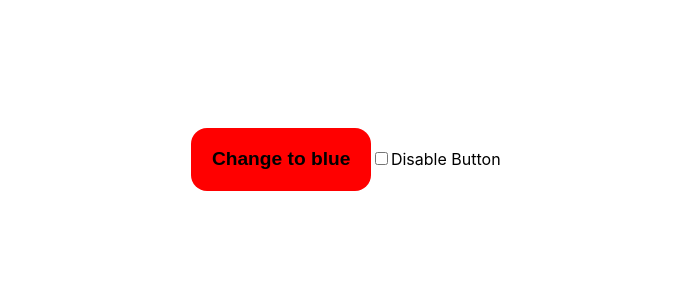
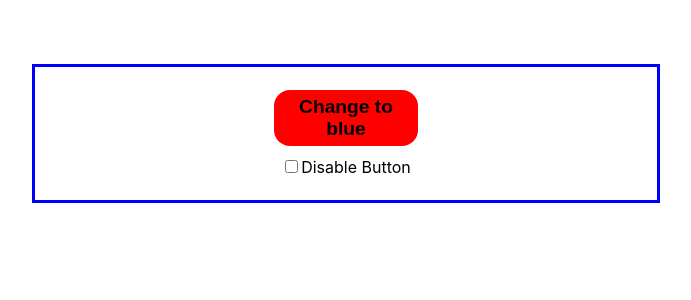
Before and after one commit to JK1320/color-button-react-testing, a React (Create React App) app: page / in a window 1280 px wide. Shown: the top 300 px of the page, without its empty margins (294-985 px from the left). Built offline with nearby package versions, Linux system fonts and the light colour scheme.

Commit message:
added css for app

```diff
--- a/src/App.css
+++ b/src/App.css
@@ -1,13 +1,25 @@
 .App {
   text-align: center;
-  margin: 10%;
+  margin: auto;
+  padding: 2%;
+  display: flex;
+  flex-direction: column;
+  align-items: center;
+  border: 0.2rem solid blue;
+  width: 50%;
 }
 
 .App button {
-  padding: 2%;
+  padding: 1%;
   font-size: 1.2rem;
   font-weight: 800;
   border: none;
   border-radius: 1rem;
   cursor: pointer;
+  width: 25%;
+  margin-bottom: 2%;
 }
+
+.App button:disabled {
+  cursor: default;
+}
--- a/src/App.js
+++ b/src/App.js
@@ -11,19 +11,21 @@ const newButtonColor = buttonColor === 'red' ? 'blue' : 'red';
     <div className="App">
       <button
         onClick={() => setButtonColor(newButtonColor)}
-        style={{ backgroundColor: disabled ? 'gray' : buttonColor }}
+        style={{ backgroundColor: disabled ? "gray" : buttonColor }}
         disabled={disabled}
       >
         Change to {newButtonColor}
       </button>
+      <div className="input-div">
         <input
           type="checkbox"
           id="disable-button-checkbox"
           defaultChecked={disabled}
-        aria-checked={disabled}    // for screen readers
+          aria-checked={disabled} // for screen readers
           onChange={(e) => setDisabled(e.target.checked)}
         />
         <label htmlFor="disable-button-checkbox">Disable Button</label>
+      </div>
     </div>
   );
 }
--- a/src/index.css
+++ b/src/index.css
@@ -1,5 +1,5 @@
 body {
-  margin: 0;
+  margin: 5%;
   font-family: -apple-system, BlinkMacSystemFont, 'Segoe UI', 'Roboto', 'Oxygen',
     'Ubuntu', 'Cantarell', 'Fira Sans', 'Droid Sans', 'Helvetica Neue',
     sans-serif;
```
Lines whose indentation alone changed are shown as unchanged.
